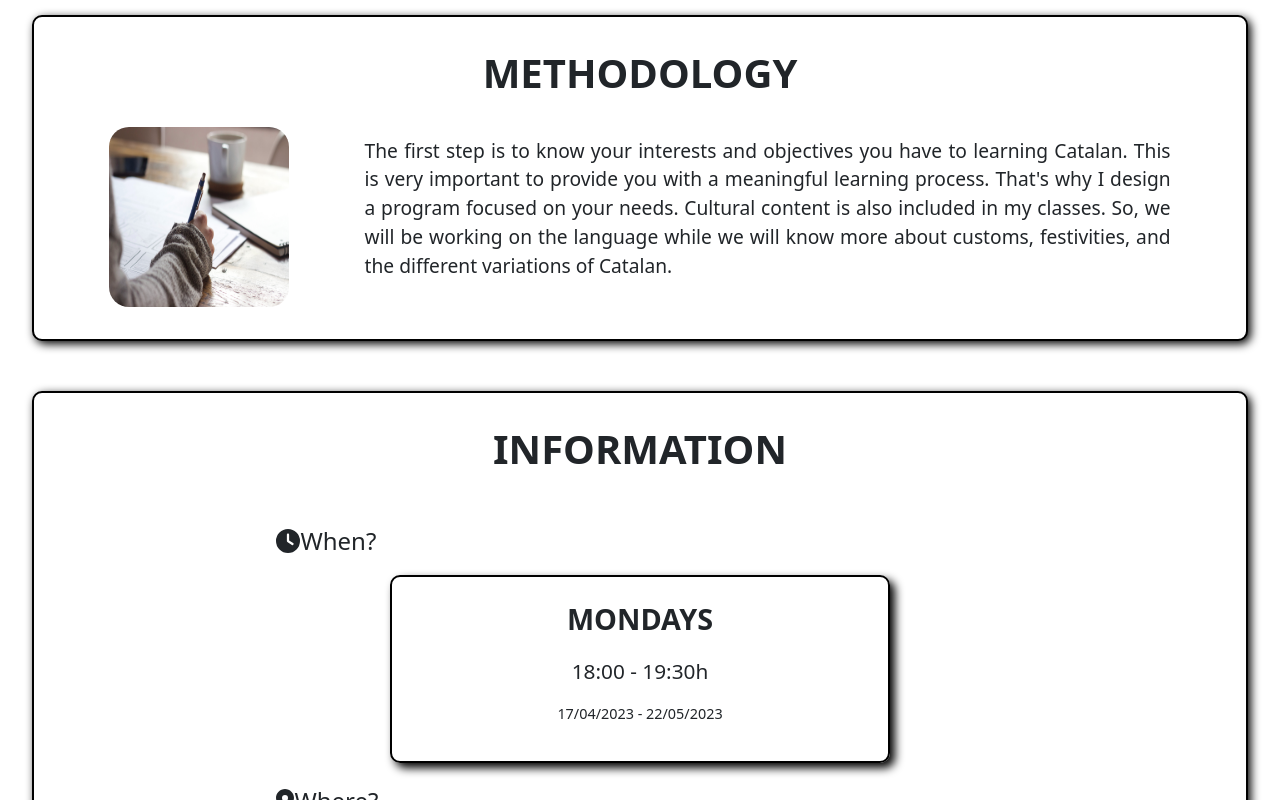
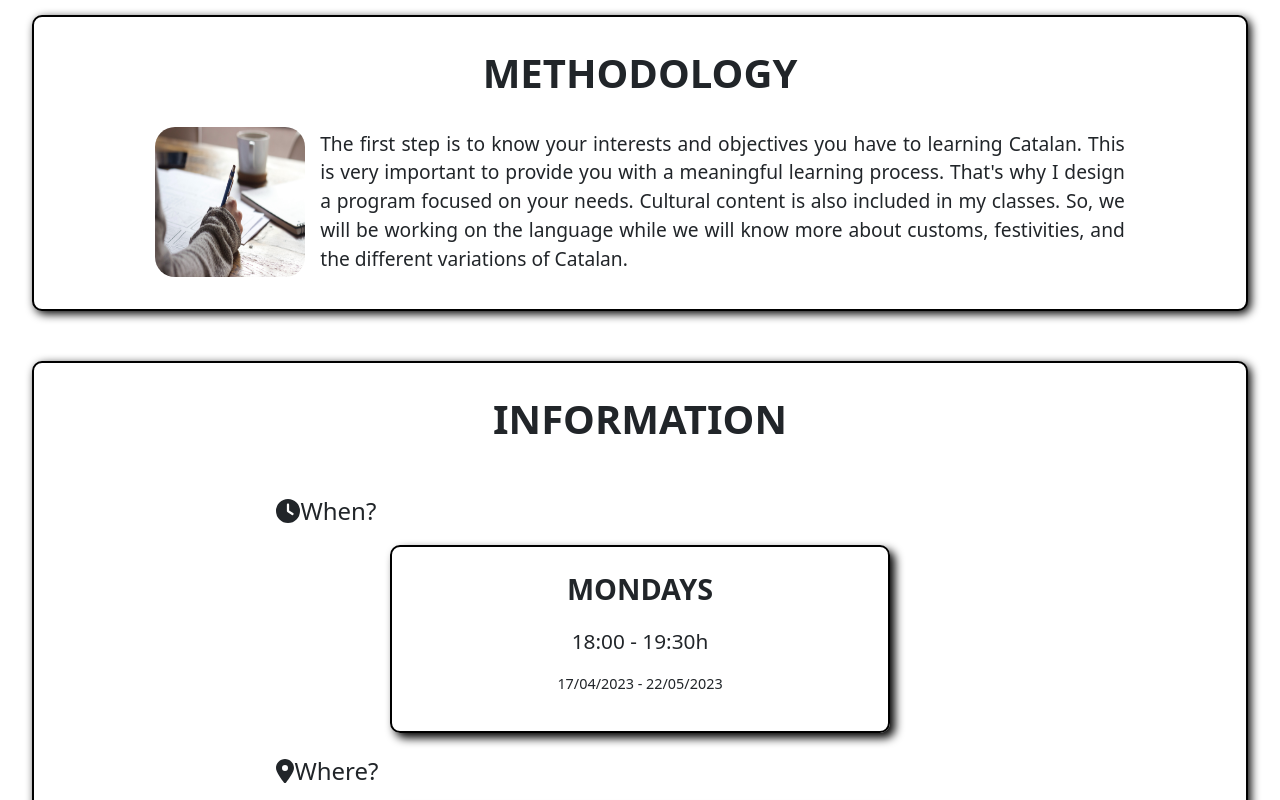
Before and after one commit to lluisg/CatalanClasesCPHWebsite, a React (Create React App) app: page / in a window 1280 px wide. Shown: the part 1400-2200 px from the top of the page. Built offline with nearby package versions, Linux system fonts and the light colour scheme.

Commit message:
updated responsive almost finished

```diff
--- a/src/index.css
+++ b/src/index.css
@@ -107,26 +107,27 @@ nav{
   background-color: black;
 }
 
+/* @media (max-width: 992px){
+  nav{ background-color: orange; }
+}
+@media (max-width: 768px){
+  nav{ background-color: red; }
+}
+@media (max-width: 576px){
+  nav{ background-color: blue; }
+}
+@media (max-width: 410px){
+  nav{ background-color: green; }
+} */
 
 @media (max-width: 992px){
-  nav{
-    background-color: orange;
-  }
 }
-
 @media (max-width: 768px){
-  nav{
-    background-color: red;
-  }
   .logo-div{
     margin: 0 10px;
   }
 }
-
 @media (max-width: 576px){
-  nav{
-    background-color: blue;
-  }
   .logo-div{
     margin: 0 5px;
   }
@@ -135,11 +136,7 @@ nav{
     font-size: 1.4rem;
   }
 }
-
 @media (max-width: 410px){
-  nav{
-    background-color: green;
-  }
   .nav-item{
     font-size: 1.3rem;
   }
@@ -432,44 +429,74 @@ main{
 
 
 /*------------------------------------ METHODOLOGY ----------------------------------------*/
-.method-section{
-  background-color: var(--bg-section-method);
-}
-
 .method-body{
-  width: 95%;
+  width: 80%;
   margin: auto;
   display: flex;
   flex-direction: row;
   align-items: center;
-  justify-content: space-evenly;
   /* border: 2px solid red; */
 }
 
 .method-text{
-  width: 70%;
-  display: flex;
-  flex-direction: row;
   font-size: 1.2rem;
   text-align: justify;
-  justify-content: center;
+  padding-left: 15px;
   /* border: 2px solid green; */
 }
 
+.text-method{
+  margin: 0;
+  /* border: 2px solid lightblue; */
+}
+
 .method-img{
-  margin-right: 30px;
+  width: 250px;
+  min-width: 150px;
+  /* border: 2px solid purple; */
 }
 
 #image-method{
-  width: 180px;
+  width: 100%;
   aspect-ratio: 1/1;
   border-radius: 20px;
+  /* border: 2px solid black; */
 }
+
+@media (max-width: 992px){
+  .method-body{
+    width: 85%;
+  }
+}
+@media (max-width: 768px){
+  .method-body{
+    width: 90%;
+  }
+  .method-text{
+    font-size: 1rem;
+  }
+}
+@media (max-width: 576px){
+  .method-body{
+    width: 95%;
+    flex-direction: column;
+  }
+  .method-img{
+    width: 100px;
+  }
+  .method-text{
+    padding-left: 0;
+  }
+}
+@media (max-width: 410px){
+}
+
 
 /*------------------------------------ INFO ----------------------------------------*/
 
 .info-card{
-  width: 500px;
+  width: 90%;
+  max-width: 500px;
   padding: 20px;
   display: flex;
   flex-direction: column;
@@ -488,7 +515,6 @@ main{
   display: flex;
   flex-direction: row;
   justify-content: space-evenly;
-  padding: 0 10px;
 }
 
 /* --- question --- */
@@ -581,9 +607,23 @@ main{
   #maps{
     width: 200px;
   }
-  .info-ubi-name{
+  .question-info{
+    font-size: 1.3rem;
+  }
+  .info-ubi-name, .info-price-money, .info-date-dayweek{
     font-size: 1.5rem;
+    font-weight: 900;
   }
+  .info-ubi-ubi, .info-ubi-map, .info-date-days{
+    font-size: 0.9rem;
+  }
+  .info-price-sessions, .info-date-hour{
+    font-size: 1.3rem;
+
+  }
+  /* info-ubi-name">Skolen Ved Bülosvej</p>
+          <p className="info-ubi-ubi">Fuglevangsvej 8,<br/> 1962 Frederiksberg</p>
+          <a className="info-ubi-map" */
 }
 @media (max-width: 410px) {
   #maps{
```
